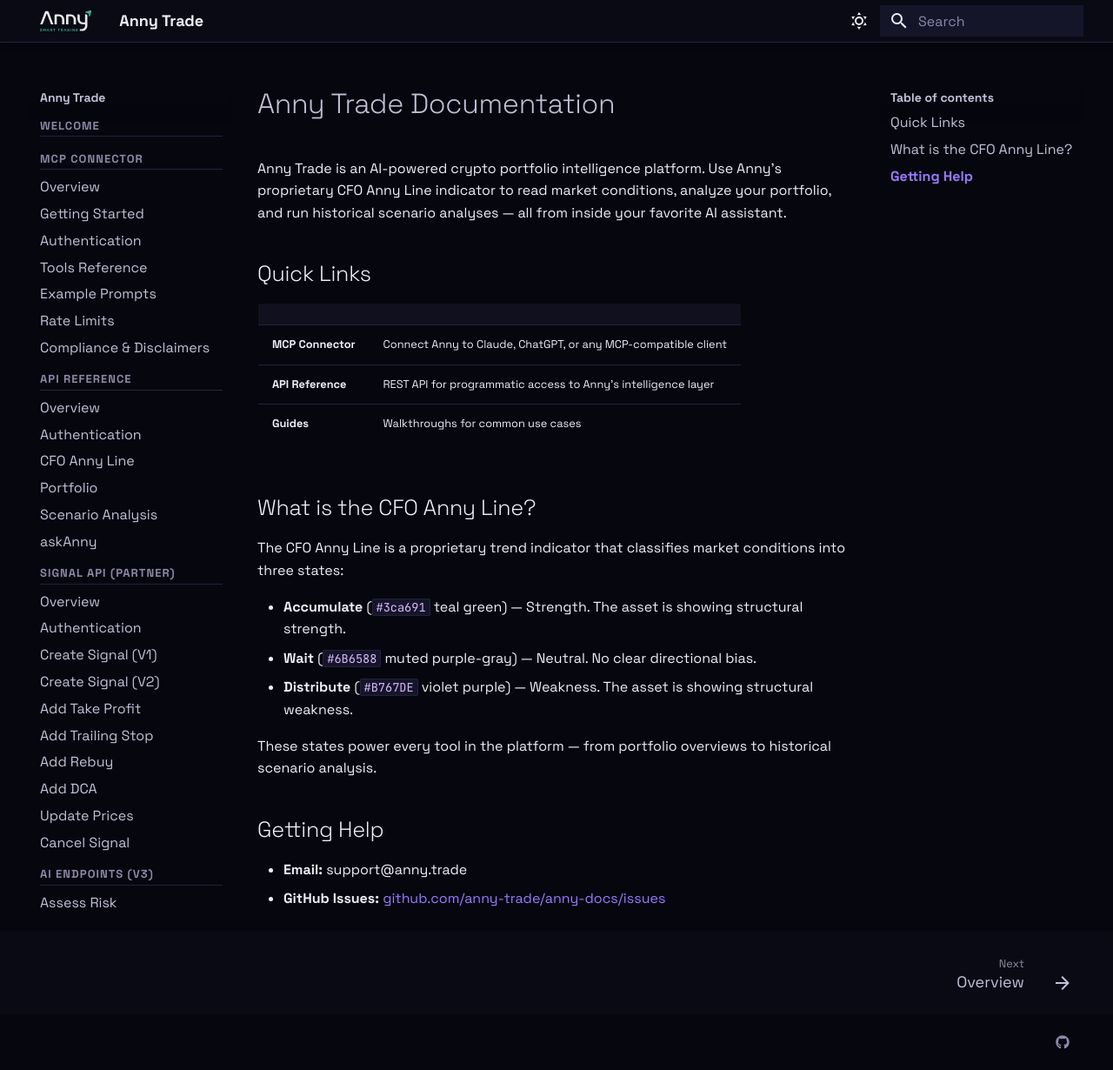
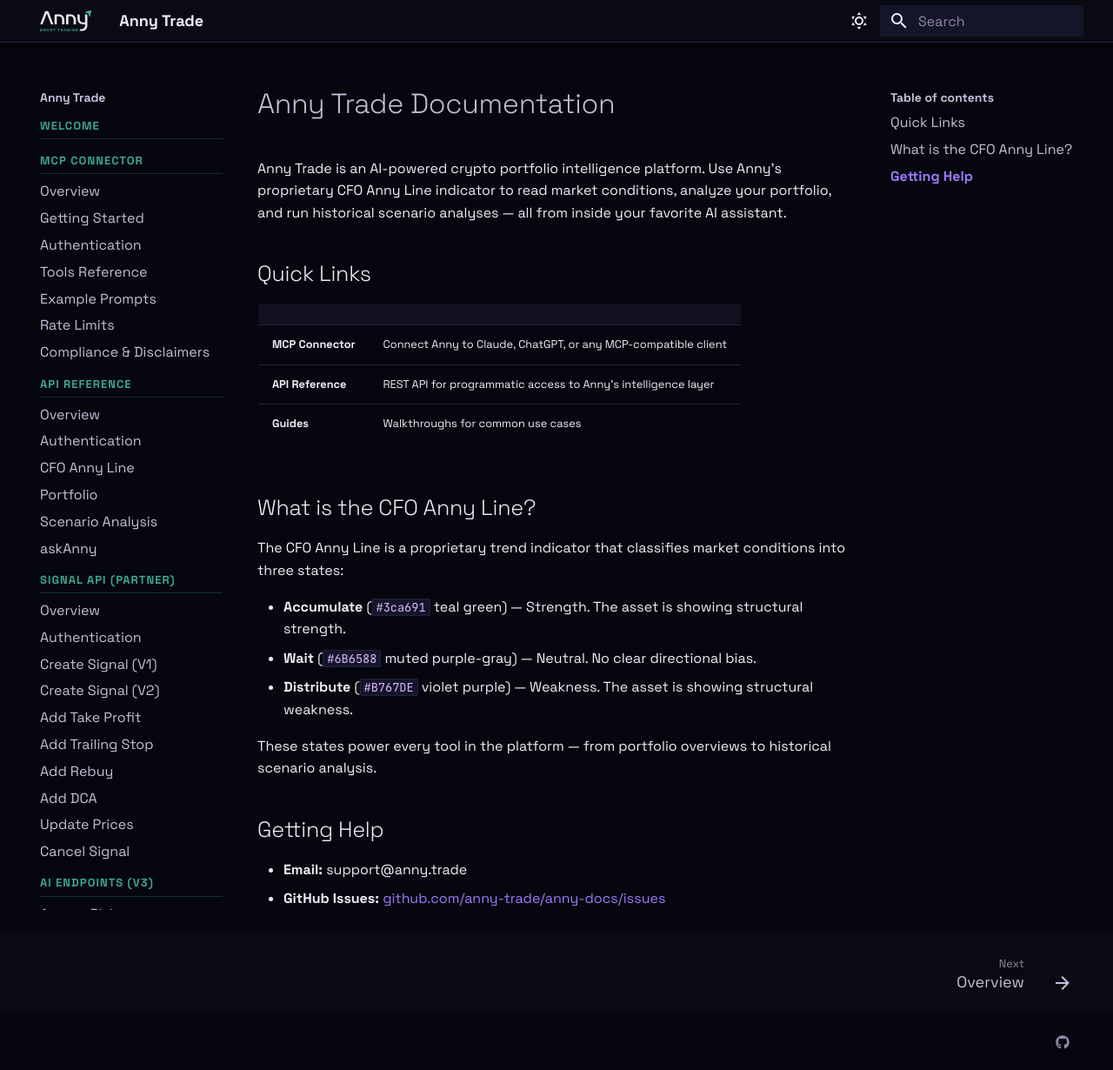
Before and after one commit to anny-trade/docs, an MkDocs documentation site: the page built from docs/index.md, in a window 1280 px wide and 1230 px high. Shown: the whole window at 87% size. Built offline with MkDocs 1.6.1 and Material for MkDocs 9.7.7, drawn with Linux system fonts in a browser that asks for light colours.

Commit message:
Sidebar sections in Anny teal (#3ca691) for brand distinction
Co-Authored-By: Claude Opus 4.6 <noreply@anthropic.com>

```diff
--- a/docs/assets/css/anny.css
+++ b/docs/assets/css/anny.css
@@ -65,10 +65,10 @@
   font-weight: 700;
   letter-spacing: 0.08em;
   text-transform: uppercase;
-  color: #8E87A8;
+  color: #3ca691;
   margin-top: 1.2em;
-  padding-bottom: 0.2em;
-  border-bottom: 1px solid #222240;
+  padding-bottom: 0.4em;
+  border-bottom: 1px solid rgba(60, 166, 145, 0.25);
 }
 
 /* Sidebar — child items */
```
